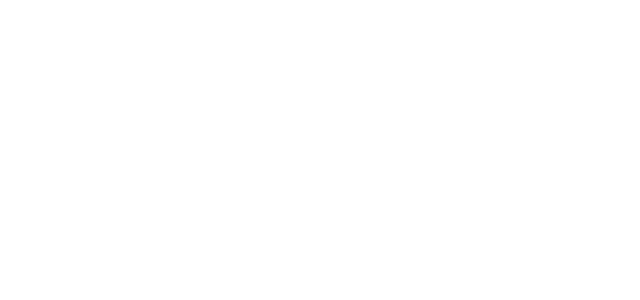
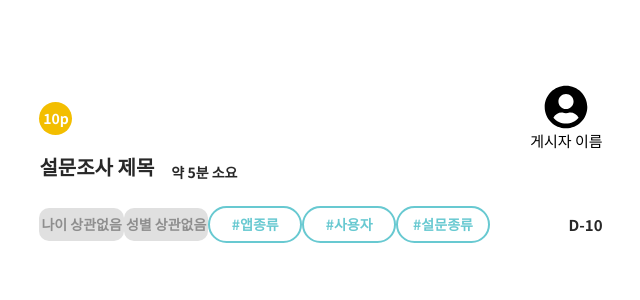
Before and after one commit to UMC-MMM/Client, a React (Create React App) app in the folder mmm_client/: page /surveyListBox in a window 1280 px wide. Before the commit this address had no page. Shown: the top 300 px of the page, without its empty margins (319-959 px from the left). Built offline with nearby package versions, Linux system fonts and the light colour scheme.

Commit message:
test commit

```diff
--- a/mmm_client/src/app.css
+++ b/mmm_client/src/app.css
@@ -962,7 +962,7 @@
 }
 
 .joinBox4A1 input {
-  border: 0;
+  border: none;
   font-weight: 400;
   font-size: 15px;
   line-height: 22px;
--- a/mmm_client/src/app.jsx
+++ b/mmm_client/src/app.jsx
@@ -6,7 +6,7 @@ import Login from "./components/login";
 import Signup from "./components/signup";
 import Main from "./components/main";
 import Join from "./components/join";
-import Agreement from "./components/agreement";
+import SurveyListBox from "./components/surveyListBox";
 
 function App() {
   return (
@@ -16,7 +16,7 @@ function App() {
         <Route exact path="/login" element={<Login />}></Route>
         <Route exact path="/signup" element={<Signup />}></Route>
         <Route exact path="/join" element={<Join />}></Route>
-        <Route exact path="/agreement" element={<Agreement />}></Route>
+        <Route exact path="/surveyListBox" element={<SurveyListBox />}></Route>
       </Routes>
     </>
   );
--- /dev/null
+++ b/mmm_client/src/components/surveyListBox.jsx
@@ -0,0 +1,38 @@
+import React from "react";
+import { FaUserCircle } from "react-icons/fa";
+
+const SurveyListBox = () => {
+  return (
+    <>
+      <div className="join">
+        <div className="joinTop">
+          <div className="joinTopPoint">10p</div>
+          <div className="joinTopProfile">
+            <div>
+              <FaUserCircle size="44px" />
+            </div>
+            <div className="joinTopProfileName">게시자 이름</div>
+          </div>
+        </div>
+        <div className="joinTitle">
+          <div className="joinTitleT">설문조사 제목</div>
+          <div className="joinTitleTime">약 5분 소요</div>
+        </div>
+        <div className="joinSub">
+          <div className="joinSubCond">
+            <div className="joinSubCond1">나이 상관없음</div>
+            <div className="joinSubCond1">성별 상관없음</div>
+          </div>
+          <div className="joinSubHash">
+            <div className="joinSubHash1">#앱종류</div>
+            <div className="joinSubHash2">#사용자</div>
+            <div className="joinSubHash3">#설문종류</div>
+          </div>
+          <div className="joinSubEnd">D-10</div>
+        </div>
+      </div>
+    </>
+  );
+};
+
+export default SurveyListBox;
```
